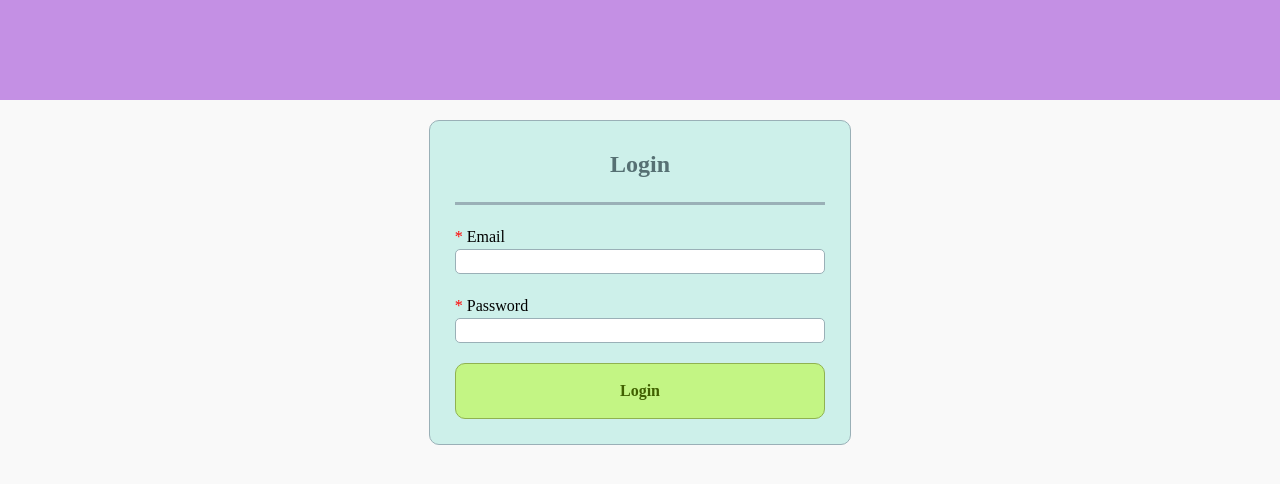
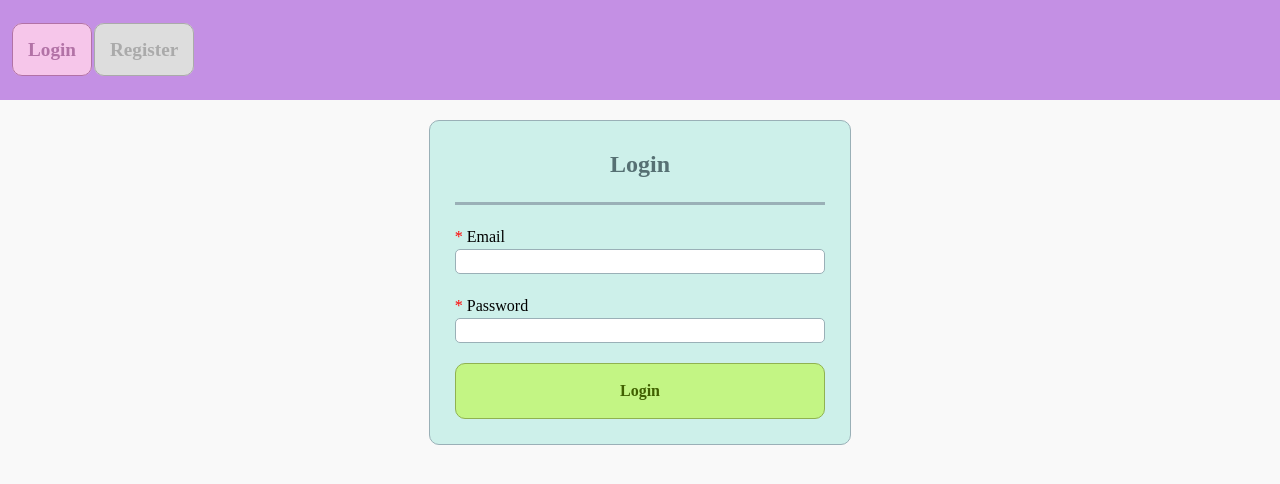
Before and after one commit to mabootalebi/Behsazan-React-FinalProject, a React (Create React App) app: page / in a window 1280 px wide. Shown: the top 484 px of the page. Built offline with nearby package versions, Linux system fonts and the light colour scheme.

Commit message:
add AccountButtons

```diff
--- /dev/null
+++ b/src/Components/Layout/Header/AccountButtons/AccountButtons.js
@@ -0,0 +1,21 @@
+import React from 'react';
+import { useSelector } from 'react-redux';
+import useReduxDispatch from '../../../../Hooks/useReduxDispatch';
+import TabLink from '../../../UI/TabLink/TabLink';
+import classes from './AccountButtons.module.css';
+
+export default function AccountButtons(props){
+    const userLoggedIn = useSelector(store => store.LoggedIn);
+    const dispatch = useReduxDispatch();
+
+    const handleClickLogout = () => {
+        dispatch.Logout();
+    }
+
+    return <div className={classes.container}>
+    {!userLoggedIn && <TabLink to="/">Login</TabLink>}
+    {!userLoggedIn && <TabLink to="/Register">Register</TabLink>}
+
+    {userLoggedIn && <TabLink to="/" onClick={handleClickLogout}>Logout</TabLink>}
+    </div>
+}
--- /dev/null
+++ b/src/Components/Layout/Header/AccountButtons/AccountButtons.module.css
@@ -0,0 +1,5 @@
+.container{
+    margin-right: auto;
+    padding-left: 10px;
+    min-width: 200px;
+}
--- a/src/Components/Layout/Header/Header.js
+++ b/src/Components/Layout/Header/Header.js
@@ -1,8 +1,9 @@
 import React from 'react';
+import AccountButtons from './AccountButtons/AccountButtons';
 import classes from './Header.module.css';
 
 export default function Header(props){
     return <div className={classes.container}>
-
+        <AccountButtons></AccountButtons>
     </div>
 }
--- a/src/Components/Layout/Layout.js
+++ b/src/Components/Layout/Layout.js
@@ -1,10 +1,21 @@
-import React from 'react';
+import React, { memo, useEffect } from 'react';
+import useReduxDispatch from '../../Hooks/useReduxDispatch';
 import Loading from '../UI/Loading/Loading';
 import CustomToast from '../UI/Toast/Toast';
 import Header from './Header/Header';
 import classes from './Layout.module.css';
 
-export default function Layout(props){
+function Layout(props){
+
+    const dispatch = useReduxDispatch();
+
+    useEffect(()=> {
+        const token = window.localStorage.getItem('token');
+        if (token){
+            dispatch.Login(token)
+        }
+    },[dispatch]);
+
     return <div className={classes.container}>
                 <Header/>
                 <CustomToast/>
@@ -14,3 +25,5 @@ export default function Layout(props){
                 </div>
            </div>
 }
+
+export default memo(Layout);
--- /dev/null
+++ b/src/Components/UI/TabLink/TabLink.js
@@ -0,0 +1,9 @@
+import React from 'react';
+import { NavLink } from 'react-router-dom';
+import classes from './TabLink.module.css';
+
+export default function TabLink(props){
+    return <NavLink exact {...props} activeClassName={classes.activeClass} className={classes.container}>
+        {props.children}
+    </NavLink>
+}
--- /dev/null
+++ b/src/Components/UI/TabLink/TabLink.module.css
@@ -0,0 +1,24 @@
+.container{
+    padding: 15px;
+    font-size: larger;
+    font-weight: bold;
+    border: solid thin #aaa;
+    background-color: #ddd;
+    border-radius: 10px;
+    color: #aaa;
+    text-decoration: none;
+    margin-left: 2px;
+}
+
+.container:hover{
+    background-color: #E5B5D9;
+    text-decoration: none;
+    color: #B272A6;
+    border-color: #B272A6;
+}
+
+.activeClass{
+    border: solid thin #B272A6;
+    background-color: #F6C6EA;
+    color: #B272A6;
+}
--- a/src/Hooks/useReduxDispatch.js
+++ b/src/Hooks/useReduxDispatch.js
@@ -10,6 +10,12 @@ export default function useReduxDispatch(){
             payLoad:{
                 Token: token
             }
+        })
+    };
+
+    const Logout = () => {
+        dispatch({
+            type: actionTypes.Logout
         })
     };
 
@@ -44,6 +50,7 @@ export default function useReduxDispatch(){
 
     return {
         Login,
+        Logout,
         DisplayToast,
         HideToast,
         DisplayLoading,
--- a/src/Store/reducer.js
+++ b/src/Store/reducer.js
@@ -20,6 +20,13 @@ export function reducer(store = initialStore, action){
             return {
                 ...store,
                 LoggedIn: true
+            }
+
+        case actionTypes.Logout:
+            window.localStorage.removeItem('token');
+            return {
+                ...store,
+                LoggedIn: false
             }
 
         case actionTypes.DisplayToast:
```
